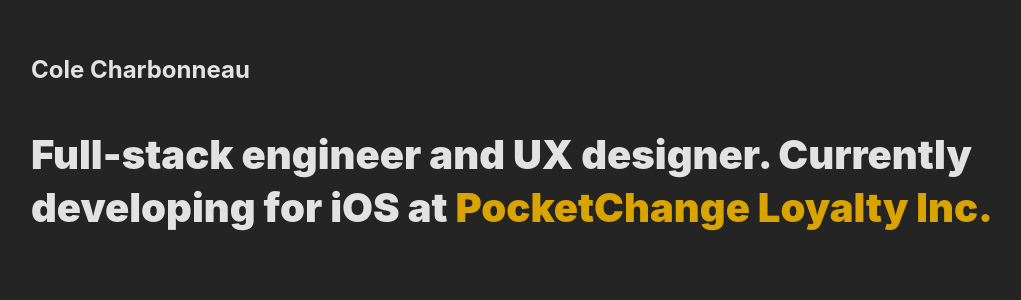
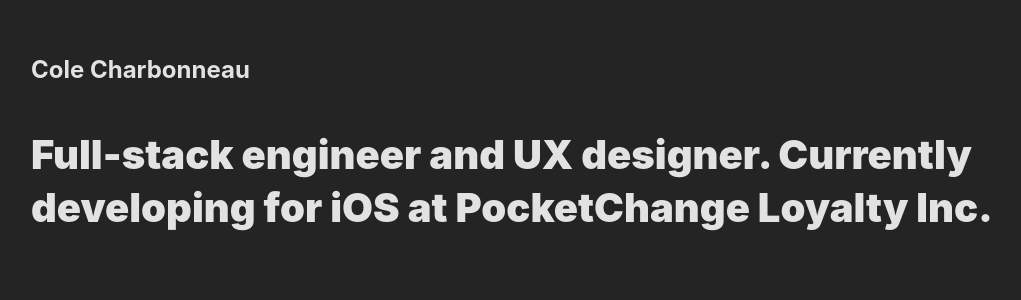
Before and after one commit to colecharb/colecharb-web, a React (Vite) app: page / in a window 1280 px wide. Shown: the top 300 px of the page, without its empty margins (109-1130 px from the left). Built offline with nearby package versions, Linux system fonts and the light colour scheme.

Commit message:
removed link color

```diff
--- a/src/index.css
+++ b/src/index.css
@@ -18,7 +18,8 @@ a,
 a:link,
 a:visited {
   font-style: inherit;
-  color: #D9A300;
+  /* color: #D9A300; */
+    color: inherit;
   text-decoration: inherit;
 }
 
```
